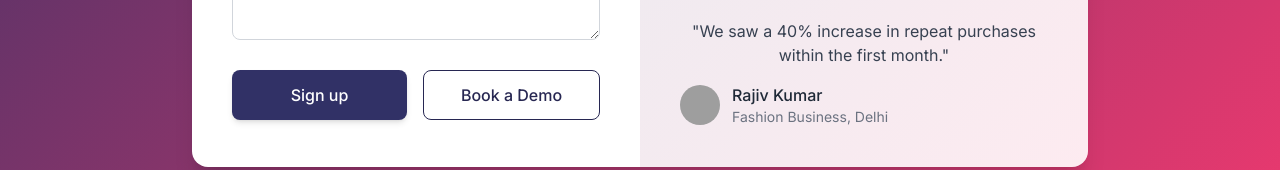
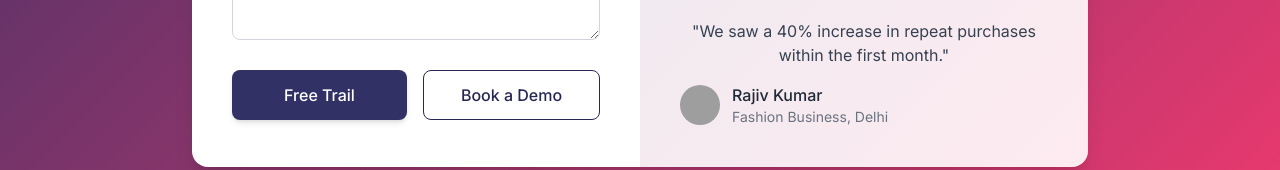
Before and after one commit to asherDn-Official/Vadik-Landing-Page, a React (Vite) app: page / in a window 1280 px wide. Shown: the part 6415-6585 px from the top of the page. Built offline with nearby package versions, Linux system fonts and the light colour scheme; grey boxes are pictures that could not be loaded.

Commit message:
Update CTA.jsx

```diff
--- a/src/components/CTA.jsx
+++ b/src/components/CTA.jsx
@@ -337,7 +337,7 @@ const CTA = () => {
                       disabled={isSubmitting}
                       className="btn btn-primary flex-1"
                     >
-                      {isSubmitting ? "Submitting..." : "Sign up"}
+                      {isSubmitting ? "Submitting..." : "Free Trail"}
                     </button>
                     <button
                       type="submit"
```
